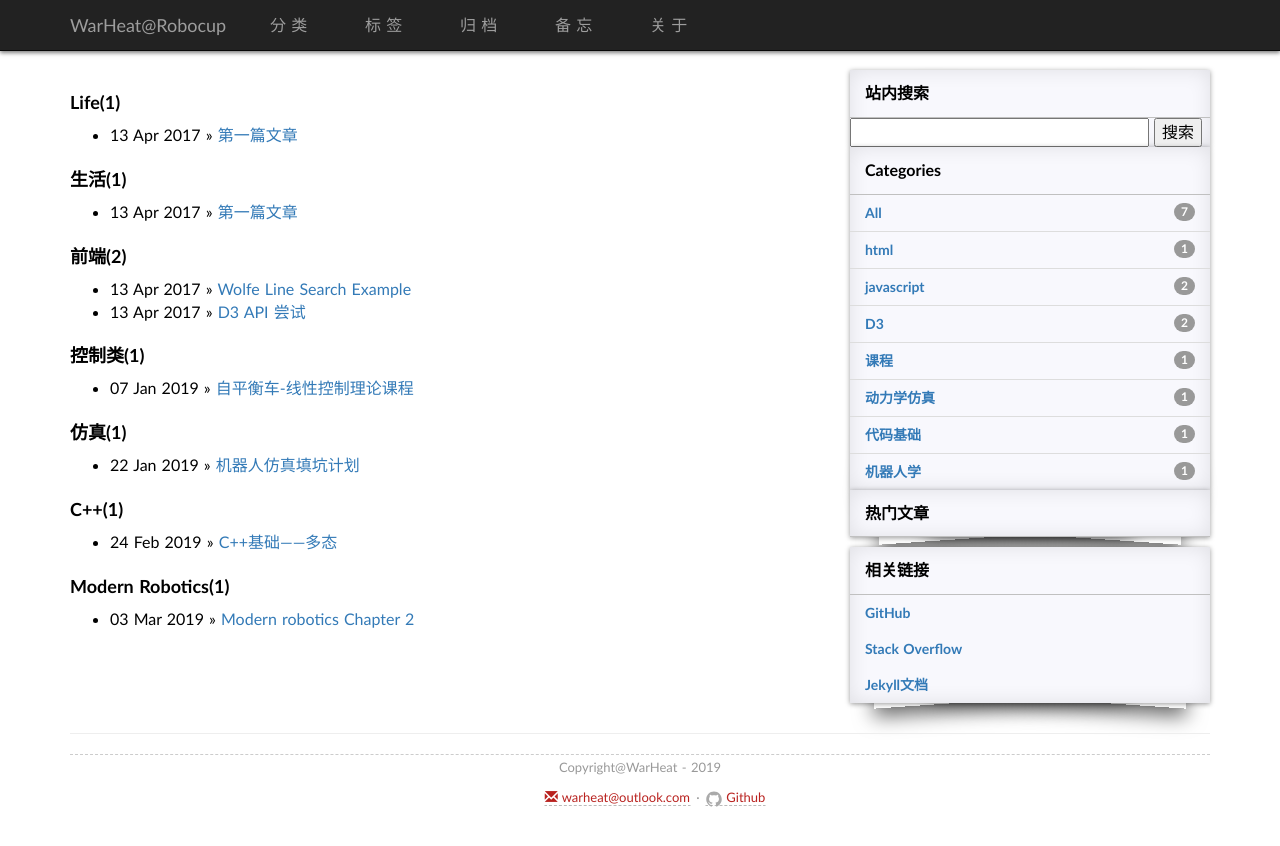
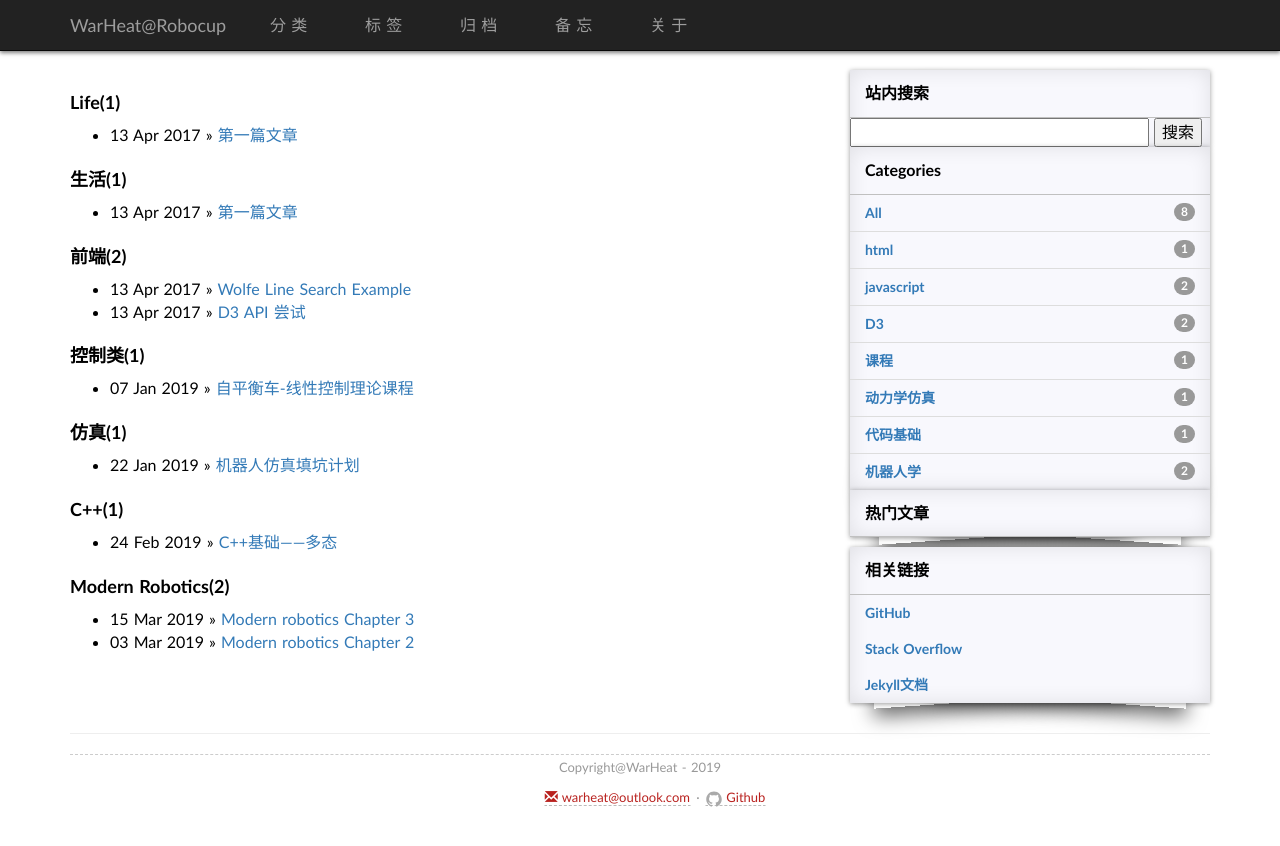
Before and after one commit to whtqh/whtqh.github.io, a Jekyll site: the page built from tags.md, in a window 1280 px wide. Shown: the top 846 px of the page. Built offline with Jekyll 4.4.1, drawn with Linux system fonts in a browser that asks for light colours; nearby versions of some CDN libraries; some web fonts are replaced; library files that are not in the unit come from our copies; comment, search, counter and statistics services are not loaded; part of the change alters nothing that is shown.

Commit message:
update ch3
update

```diff
--- a/_posts/2019-03-03-ModernRoboticsCh2.md
+++ b/_posts/2019-03-03-ModernRoboticsCh2.md
@@ -9,7 +9,7 @@ tags:
   - Modern Robotics
 ---
 
-# Modern Robotics: Ch2-Configuration Space(C-Space)
+# Ch2-Configuration Space(C-Space)
 
 ## Summary:
 
--- /dev/null
+++ b/_posts/2019-03-15-ModernRoboticsCh3.md
@@ -0,0 +1,447 @@
+---
+title: Modern robotics Chapter 3
+date: 2019-03-15 21:15:23 +0800
+layout: post
+permalink: /blog/2019/03/15/ModernRoboticsCh3.html
+categories:
+  - 机器人学
+tags:
+  - Modern Robotics
+---
+# Ch3-Rigid-Body Motions
+
+## Summary:
+
+1. 主要思想是用旋转或者变换矩阵来描述空间中构型之间的关系。
+
+2. 由于C-Space的非欧式空间属性，引入了Twist(Spatial Velocity)和Wrench(Spatial Force)，通过对Twist的积分，能够得到一个沿着固定轴旋转平移的运动(Screw Motion)，这种用六自由度描述运动的方式是我学习这本书的主要原因之一。Craig的机器人学导论中主要用DH参数计算变换矩阵，而exponential coordinates有其自己的优点（体现在正运动学的计算上，Product of exponentials 的计算更加的自由和简洁）
+3. 本章的重点围绕在李群和李代数上，旋转矩阵或者变换矩阵属于某一类李群，而对应的外积算子属于对应的李代数。之后的串联机械臂的运动学以此为基础，用矩阵的指数运算来提高计算精度以及计算的速度。同时矩阵的指数和对数计算能够更加方便和直观的求得对应的运动状态。
+
+
+
+##### 3.1. 平面内的运动和坐标变换
+
+这部分是个引子，用来引出三维空间下的坐标变换矩阵。
+
+**【定义】：在本书中一般定义固定坐标系为{s}，本体坐标系为{b}，同时使用右手系**
+
+从s到b的变换矩阵（b相对于s）可以将b坐标系的轴表示为s的坐标来定义
+
+
+$$
+p=p_1 \hat{x}_s + p_2 \hat{y}_s + p_3 \hat{z}_s \\
+\hat{x}_b = r_{11} \hat{x}_s + r_{21} \hat{y}_s + r_{31} \hat{z}_s \\
+\hat{y}_b = r_{12} \hat{x}_s + r_{22} \hat{y}_s + r_{32} \hat{z}_s \\
+\hat{z}_b = r_{13} \hat{x}_s + r_{23} \hat{y}_s + r_{33} \hat{z}_s \\
+$$
+
+
+那么在s坐标系下的一个向量p可以写成矢量形式，并且得到R矩阵（b坐标系以s坐标系为参考的旋转矩阵）
+
+
+$$
+p=\begin{bmatrix} p_1 \\ p_2 \\ p_3 \end{bmatrix} \\R=[\hat{x}_b,\hat{y}_b, \hat{z}_b]=\begin{bmatrix} r_{11},r_{12},r_{13}\\r_{21},r_{22},r_{23}\\r_{31},r_{32},r_{33}\\ \end{bmatrix}
+$$
+
+
+这里我的记忆方式是如果要写出从s到b（b相对于s）的矩阵，将b的每个轴（单位向量）用s坐标系表示为各自的列向量，然后排列成R矩阵即可。
+
+**思路2：R矩阵本身代表的就是两个body的变换**
+
+
+$$
+frame_{s} = \{\hat{x}_s,\hat{y}_s,\hat{z}_s\} \\
+frame_{b} = \{\hat{x}_b,\hat{y}_b,\hat{z}_b\} \\
+R_{bs}frame_{s} = frame_{b}\to R_{sb} = R_{bs}^T
+$$
+
+
+
+##### 3.2. 旋转和角速度
+
+旋转矩阵的9个变量中包含6个约束，可以是b坐标轴的单位长度以及各个轴之间正交，更简单的说就是（针对右手系）：
+
+
+$$
+detR=1
+$$
+
+
+三维空间下的旋转矩阵的集合被称为特殊正交群，也即SO(3)，SO(n)群里的A, B满足以下的特征：
+
+* 乘法封闭：AB属于该群
+* 结合律：(AB)C=A(BC)
+* 特殊元素：AI = IA
+* 可逆：A * inv(A) = inv(A) * A = I
+
+##### 旋转矩阵的应用
+
+* 表达一个姿态
+  $$
+  R_{sb}^{-1}=R_{sb}^T=R_{bs}
+  $$
+
+* 改变一个向量或者坐标系所在的参考坐标系
+  $$
+  R_{ac}=R_{ab}R_{bc}=ChangeRefFrameFrom[b]\to[a](R_{bc})
+  $$
+
+* 根据该旋转操作旋转向量和坐标系
+  $$
+  R=Rot(\hat{\omega},\theta),\hat{\omega} = (\hat{\omega}_1,\hat{\omega}_2,\hat{\omega}_3) \\
+  \to R = c_{\theta}\begin{bmatrix}1 & 0 & 0 \\ 0 & 1 & 0\\ 0 & 0 & 1 \end{bmatrix}
+  +s_{\theta}\begin{bmatrix}0 & -\hat{\omega}_3 & \hat{\omega}_2 \\ \hat{\omega}_3 & 0 & -\hat{\omega}_1\\ -\hat{\omega}_2 & \hat{\omega}_1 & 0 \end{bmatrix}
+  + (1-c_{\theta})
+  \begin{bmatrix}
+  \hat{\omega}_1^2 & \hat{\omega}_1\hat{\omega}_2 & \hat{\omega}_1\hat{\omega}_2 \\
+   \hat{\omega}_2\hat{\omega}_1 & \hat{\omega}_2^2 & \hat{\omega}_2\hat{\omega}_3 \\
+   \hat{\omega}_3\hat{\omega}_1 & \hat{\omega}_3\hat{\omega}_2 &\hat{\omega}_3^2
+  \end{bmatrix} \nearrow 根据指数公式展开二次项得到
+  $$
+  R和旋转轴所在的坐标系有关系
+  $$
+  R_{sb'}=rotate\_by\_R\_in\_[s]\_frame (R_{sb}) = RR_{sb} =R_{rot\to b'}R_{sb}~~[premultiplying] \\
+  R_{sb''}=rotate\_by\_R\_in\_[b]\_frame (R_{sb}) = R_{sb}R=R_{sb}R_{bb''}~~~~~~[postmultiplying]
+  $$
+  旋转一个向量，因为这时只有一个固定坐标系：
+  $$
+  v_{after\_rot}=Rv_{ini}
+  $$
+
+##### 角速度和旋转矩阵的关系
+
+根据角速度到位置坐标的外积关系：
+$$
+\dot{r_i} = \omega_s \times r_i, i = x,y,z
+$$
+而三个坐标轴向量恰好组成了旋转矩阵：
+$$
+\dot{R} = \begin{bmatrix}\omega_s \times r_x & \omega_s \times r_y & \omega_s \times r_Z \end{bmatrix} = \omega_s \times R
+$$
+将向量叉乘符号写作矩阵形式（skew Symmetric）
+$$
+[\omega_s]=
+\begin{bmatrix}
+0 & -\omega_3, & \omega_2 \\
+\omega_3 & 0 & -\omega_1 \\
+-\omega_2 & \omega_1 & 0
+\end{bmatrix}
+$$
+满足反对称阵的性质：
+$$
+[\omega_s] = -[\omega_s]^T
+$$
+给定旋转轴向量以及旋转矩阵，成立：
+$$
+R[\omega]R^T=[R\omega] \\
+prove:\\
+R^T=\begin{bmatrix}r_x^T\\r_y^T\\r_z^T \end{bmatrix}\\
+[\omega]R=[\omega \times r_x,\omega \times r_y,\omega \times r_z] \\
+R^T[\omega]R=\begin{bmatrix}
+r_x^T(\omega \times r_x) & r_x^T(\omega \times r_y) & r_x^T(\omega \times r_z)\\
+r_y^T(\omega \times r_x) & r_y^T(\omega \times r_y) & r_y^T(\omega \times r_z)\\
+r_z^T(\omega \times r_x) & r_z^T(\omega \times r_y) & r_z^T(\omega \times r_z)
+\end{bmatrix}\\
+=\begin{bmatrix}
+0 			 & -r_z^T \omega &  r_y^T\omega \\
+r_z^T \omega & 0 			 & -r_x^T\omega \\
+-r_y^T \omega & r_x^T\omega  & 0
+\end{bmatrix}\\
+\nearrow a\bullet(b\times c)=b\bullet(c\times a)=c\bullet(a\times b) \\
+=[R^T\omega]\\
+\nearrow R,R^T \in SO(3) \to Q.E.D.\\
+\therefore \dot R= \omega_s \times R = [\omega_s]R \to [\omega_s]=\dot R R^{-1}\\
+\omega_b=R_{sb}^{-1}\omega_s=R^{-1}\omega_s=R^T \omega_s\\
+\to [\omega_b]=[R^T \omega_s]=R^T[\omega_s]R=R^T(\dot R R^T)R=R^T \dot R=R^{-1} \dot R
+$$
+
+注意：两个角速度只和自己的下标坐标系有关，和另外一个坐标系是独立的。
+
+> （此处留空：现在貌似并不知道用R来表示角速度有什么用？？以后回来再写吧）
+
+##### 旋转矩阵的指数坐标表示
+
+这部分很简单，对指数进行泰勒展开即可。
+
+$$
+e^{at}=1+at+\frac{(at)^2}{2!}+\frac{(at)^3}{3!}+...
+$$
+对矩阵也同样有这种形式：
+$$
+e^{At}=I+At+\frac{(At)^2}{2!}+\frac{(At)^3}{3!}+...\\
+=I+(PDP^{-1})t+(PDP^{-1})(PDP^{-1})\frac{t^2}{2!}+...\\
+=P(I+Dt+\frac{(Dt)^2}{2!}+...)P^{-1}\\
+=Pe^{Dt}P^{-1}\\
+\nearrow(A=PDP^{-1}，)
+$$
+
+##### 指数坐标下的旋转表示
+
+绕旋转轴转动的向量p的速度之前表示为外积的形式：
+$$
+\dot p=\hat{\omega}\times p=[\hat{\omega}]p\to p(t)=e^{[\hat{\omega}]t}p(0)=p(\theta)\nearrow \dot \theta=1
+$$
+对指数进行泰勒展开
+$$
+[\hat{\omega}]^3=-[\hat{\omega}]\to [\hat{\omega}]^5=[\hat{\omega}]\\
+e^{[\hat{\omega}]\theta}=I+(\theta-\frac{\theta^3}{3!}+\frac{\theta^5}{5!}-...)[\hat{\omega}]+(\frac{\theta^2}{2!}-\frac{\theta^4}{4!}+\frac{\theta^6}{6!}...)[\hat{\omega}]^2\\
+\to Rot(\hat{\omega},\theta)=I+sin\theta[\hat{\omega}]+(1-cos\theta)[\hat{\omega}]^2\in SO(3)
+$$
+我们这里就推导得出了经典的罗德里格旋转公式（广泛应用于坐标变换）
+
+这里依然可以对比两个公式：
+$$
+R'=e^{[\hat{\omega}]\theta}R=Rot(\hat{\omega},\theta)R ~~~... fixed~frame\\
+R''=R e^{[\hat{\omega}]\theta}=RRot(\hat{\omega},\theta) ~~~...body~frame\\
+$$
+第一个Rot在左边表示一个旋转操作，是在固定坐标系下操作的。第二个Rot在右边相当于在R的坐标系中找旋转轴，按照自身的轴转动。
+
+需要区分二者的不同，很多地方都会涉及到和这个类似的参考系的选取问题。
+
+
+
+##### 旋转矩阵的指数和对数操作
+
+既然SO3下的旋转矩阵可以用so3的指数形式求得，那么对SO3求对数应该也可以反推so3下的旋转轴以及角度
+
+这里对含有三角函数以及旋转轴的矩阵中的项进行变换：
+$$
+r_{32}-r_{23}=2\hat{\omega}_1sin{\theta}\\
+r_{13}-r_{31}=2\hat{\omega}_2sin{\theta}\\
+r_{21}-r_{12}=2\hat{\omega}_3sin{\theta}\\
+\to \\
+[\hat{\omega}]=\frac{1}{2sin\theta}(R-R^T)
+$$
+如何从R求旋转角？从矩阵的迹可以发现：
+$$
+tr{R}=r_{11}+r_{22}+r_{33} = 1+2cos\theta \nearrow ||\hat{\omega}||_2=1
+$$
+只要当旋转角度不是π的倍数时，从旋转矩阵可以唯一求出旋转角度和旋转轴：
+
+特殊情况：
+
+* R=I，此时角度为0，旋转轴没有定义
+
+* trR=-1，此时角度为pi，但是旋转轴有多个可行解：
+
+  > $$
+  > \hat{\omega}=\frac{1}{\sqrt{2(1+r_{33})}}\begin{bmatrix}r_{13} \\ r_{23} \\ 1+r_{33}\end{bmatrix},
+  > \frac{1}{\sqrt{2(1+r_{22})}}\begin{bmatrix}r_{12} \\ 1+r_{22} \\ r_{32}\end{bmatrix},
+  > \frac{1}{\sqrt{2(1+r_{11})}}\begin{bmatrix}1 + r_{11} \\ r_{21} \\ r_{31}\end{bmatrix},-\hat{\omega} ~is~also~ok!
+  > $$
+
+* 其他情况：
+
+  > $$
+  > \theta=cos^{-1}((trR-1)/2)\in[0,\pi)\to [\hat{\omega}]=\frac{1}{2sin\theta}(R-R^T)
+  > $$
+
+因为旋转轴的范数小于1，并且转动角度范数小于pi，因此可以画出旋转矩阵的群SO3到一个半径为pi的球上，在这种假设下，其实可以得到改进的罗德里格参数。
+
+(貌似这里的旋转轴和欧拉角一样也存在奇异性？欧拉角的万向节死锁，罗德里格参数也有切坐标的问题)
+
+
+
+#### 刚体运动和Twist！
+
+主要讲SE(3)和se(3)的关系，和前面大同小异。
+
+齐次变换矩阵或者说是刚体运动的群，定义为特殊欧式群：
+$$
+T=\begin{bmatrix}R_{3\times 3} & p_{3\times 1}\\0 & 1\end{bmatrix}
+$$
+对于SE(3)，因为含有SO(3)的子矩阵，有如下的性质：
+
+* 可逆
+
+$$
+T^{-1}=\begin{bmatrix}R^T & -R^Tp\\0 & 1\end{bmatrix}
+$$
+
+* 乘法封闭
+
+* 结合律
+
+欧式空间下的坐标变换，此时向量x扩充为一个四元向量，只不过最后一位始终为1：
+$$
+Tx'=T\begin{bmatrix}x \\1 \end{bmatrix} =\begin{bmatrix}Rx+p \\1 \end{bmatrix}
+$$
+并且齐次变换T不改变向量的二范数大小，和内积。
+
+> 和旋转变换相似，齐次变换矩阵T也有三个功能
+>
+> * 表示一个刚体的构位，位置和姿态
+> * 改变一个向量或者坐标系的参考系
+> * 去移动一个向量或者坐标系
+
+其中表示移动操作时也有参考系选取的问题：
+$$
+T_{sb'} = TT_{sb} = \{Trans(p)Rot(\hat{\omega},\theta)\}T_{sb}~~~...Fixed~Frame\\
+T_{sb''} = T_{sb}T = T_{sb}\{Trans(p)Rot(\hat{\omega},\theta)\}~~~...Body~Frame
+$$
+
+###### Twists(扭转速度)
+
+从之前角速度的斜对称阵和旋转矩阵和其导数的关系，我们可以想到SE(3)下的变换阵是否也有这种操作：
+$$
+T^{-1}\dot{T}=\begin{bmatrix}R^T & -R^Tp\\0 & 1\end{bmatrix}\begin{bmatrix}\dot R & \dot p\\0 & 0\end{bmatrix} \\
+=\begin{bmatrix}R^T \dot R & R^T \dot p\\0 & 0\end{bmatrix} \\
+=\begin{bmatrix}[\hat{\omega}_b] & v_b \\0 & 0 \end{bmatrix}
+$$
+还是要注意参考系的问题，这里的下标b表示这个矩阵表示的是运动的坐标系相对于此时body上静止参考系的速度和角速度。同时我们也发现将角速度和速度写在一起是合理的，能够表示刚体的运动状态：
+
+body坐标系下的空间速度（Spatial Velocity)，或者简称为body twist：
+$$
+\mathcal{V}_b=\begin{bmatrix}\omega_b \\ v_b \end{bmatrix}
+$$
+然后就能导出se(3)和SE(3)的关系：
+$$
+T^{-1}\dot{T} = [\mathcal{V}_b]=\begin{bmatrix} [\omega_b] & v_b \\ 0 & 0 \end{bmatrix}
+$$
+
+这是其物理解释，我们也可以解释另外一个twist的含义：
+$$
+\dot T T^{-1}=\begin{bmatrix}\dot R & \dot p\\0 & 0\end{bmatrix}
+\begin{bmatrix}R^T & -R^Tp\\0 & 1\end{bmatrix}\\
+=\begin{bmatrix}\dot R R^T & \dot p - \dot R R^T p\\0 & 0\end{bmatrix} \\
+=\begin{bmatrix}[\hat{\omega}_s] & v_s \\0 & 0 \end{bmatrix}
+$$
+这里的vs并不是body frame在固定坐标系下的速度（\dot p），而是
+$$
+v_s=\dot p + \omega_s \times (-p)
+$$
+这里vs的物理意义应该解释为，body本身是个无穷大的刚体，vs的body上任意一点相对于s的速度。
+
+* 并且wb是在b系下的角速度，ws是s系下的角速度。
+
+* vb是b原点在b坐标系下的线速度，vs是s的原点重合在b上某一点在s坐标系下的线速度
+
+并且\mathcal{V}_b和\mathcal{V}_s可以互相转换：
+$$
+[\mathcal{V}_b]=T^{-1}\dot T=T^{-1}[\mathcal{V}_s]T\\
+[\mathcal{V}_s]=\dot T T^{-1}=T[\mathcal{V}_b]T^{-1}\\
+$$
+对[vs]展开：
+$$
+[\mathcal{V}_s]=\begin{bmatrix}R[\omega_b]R^T & -R[\omega_b]R^Tp+Rv_b \\ 0 &0\end{bmatrix}=\begin{bmatrix}[R\omega_b] & -[R\omega_b]p+R v_b \\0 & 0\end{bmatrix} \\
+=\begin{bmatrix}[R\omega_b] & [p]R\omega_b+R v_b \\0 & 0\end{bmatrix} \\
+\to \mathcal{V}_s=\begin{bmatrix}\omega_s \\ v_s\end{bmatrix}
+= \begin{bmatrix}R & 0 \\ [p]R & R\end{bmatrix} \begin{bmatrix}\omega_b \\ v_b\end{bmatrix}
+$$
+这里的6x6矩阵在处理twist的坐标上有很好的作用，给它单独起个名字adjoint map。
+$$
+[Ad_T]=\begin{bmatrix}R & 0 \\ [p]R & R\end{bmatrix} \in \R^{6\times6}
+$$
+T的下标和旋转矩阵R的下标相同，性质也类似。
+
+##### Twist的旋量表达
+
+![Fig1](https://raw.githubusercontent.com/whtqh/image_files/master/ModernRobo_CH3_Fig1.jpg)
+
+简单的说，旋量包含一个点q，一个单位长度的旋转轴方向\hat{s}以及所谓的螺距（线速度/角速度）
+
+我们可以吧之前的空间旋转速度twist转化为对应的绕旋量S并且有角速度\dot{\theta}的运动：
+$$
+\mathcal{V}=\begin{bmatrix} \omega \\ v \end{bmatrix}
+=\begin{bmatrix} \omega \\ -\omega \times q + \dot{q}  \end{bmatrix}
+= \begin{bmatrix} \hat{s}\dot{\theta} \\
+-\hat{s}\dot{\theta} \times q + h \hat{s} \dot{\theta}\end{bmatrix}
+$$
+其中速度的分量包含原点绕轴转动的线速度以及本体的速度两部分。
+
+因为\hat{s}是单位向量，因此可以得到：
+$$
+\hat{s} = \frac{\omega}{||\omega||},\dot \theta=||\omega||,h=\frac{\hat{\omega}^Tv}{\dot{\theta}}
+$$
+并且q是满足
+$$
+\hat{s}\dot{\theta} \times q=h\hat{s}\dot{\theta}-v
+$$
+的线性方程的解。
+
+> 这个定义当角速度为0时，需要修改，此时h是无穷大，旋量仍然是单位向量，只不过和线速度方向相同，此时的\dot{\theta}代表线速度的大小。
+
+为了避免h无穷大的情况，我们用twist的归一化版本来定义旋转轴S
+
+* 角速度不为0
+
+$$
+S=\frac{\mathcal{V}}{||\omega||}=\begin{bmatrix} \frac{\omega}{||\omega||} \\\frac{v}{||\omega||}\end{bmatrix}
+$$
+
+* 角速度为0
+
+$$
+S=\begin{bmatrix} 0 \\\frac{v}{||v||}\end{bmatrix}
+$$
+
+归一化之后的S仍然有运算符使其满足se(3)：
+$$
+[S]=\begin{bmatrix}[\omega] &v\\0 & 0 \end{bmatrix} \in se(3),~~
+[\omega]=\begin{bmatrix}
+0 & -\omega_3, & \omega_2 \\
+\omega_3 & 0 & -\omega_1 \\
+-\omega_2 & \omega_1 & 0
+\end{bmatrix} \in so(3)
+$$
+由于是twist的归一化变量，因此也满足Adjoint的变换形式：
+$$
+S_a=[Ad_{T_{ab}}]S_b
+$$
+
+##### 刚体运动的指数/对数变换
+
+根据 **Chasles-Mozzi** 理论每一次刚体的运动都可以表示为沿空间中screw axis（单位向量）旋转\theta
+$$
+exp:[S]\theta\in se(3) \to T \in SE(3) \\
+log:T \in SE(3) \to [S]\theta\in se(3) \\
+$$
+指数形式和SO(3)的很相似：
+$$
+e^{[S]\theta}=I+[S]\theta+[S]^2 \frac{\theta^2}{2!}+... \\
+=\begin{bmatrix} e^{[\omega]\theta} & G(\theta)v \\ 0 & 1 \end{bmatrix} \\
+G(\theta) =0 + \theta + [\omega] \frac{\theta^2}{2!} + [\omega]^2 \frac{\theta^3}{3!} + ... \\
+=I\theta+(1-cos(\theta))[\omega] +(\theta - sin(\theta))[\omega]^2
+$$
+
+> $$
+> G(\theta) 和Rot(\omega,\theta)不一样！！！
+> $$
+
+如果角速度为0，则可以表示为：
+$$
+e^{[S]\theta}=\begin{bmatrix} I & v \theta \\ 0 & 1 \end{bmatrix} \\
+G(\theta) = \theta, R = I
+$$
+对应的对数形式：
+
+只要一一对应矩阵中的元素：
+$$
+G(\theta) v =p\to v = G^{-1}(\theta) p\\
+G^{-1}(\theta) = I/\theta - [\omega] / 2 + (1/\theta - cot(\theta/2)/2) [\omega]^2
+$$
+
+#### Wrenches
+
+讲完了速度，该讲力了，这里的力指的是包含力（force）和力矩（moment）：
+$$
+\mathcal{F}=\begin{bmatrix} m_a \\ f_a\end{bmatrix}
+$$
+
+wrenches也可以在不同的坐标系下切换，准则是**功率不变！**：
+$$
+\mathcal{V}_b^T\mathcal{F}_b=\mathcal{V}_a^T\mathcal{F}_a
+=([Ad_{T_{ab}}]\mathcal{V}_b)^T\mathcal{F}_a=\mathcal{V}_b^T[Ad_{T_{ab}}]^T\mathcal{F}_a \\
+\to \mathcal{F}_b=[Ad_{T_{ab}}]^T\mathcal{F}_a\\
+\to \mathcal{F}_a=[Ad_{T_{ba}}]^T\mathcal{F}_b\\
+$$
+
+> **注意这里的下标方向！！！**
+
+
+
+### 例子和作业
+
+暂时不想更了...头痛...
+
+觉得这块主要是概念，其次才是计算，做第二次作业再来更新这块吧。
```
